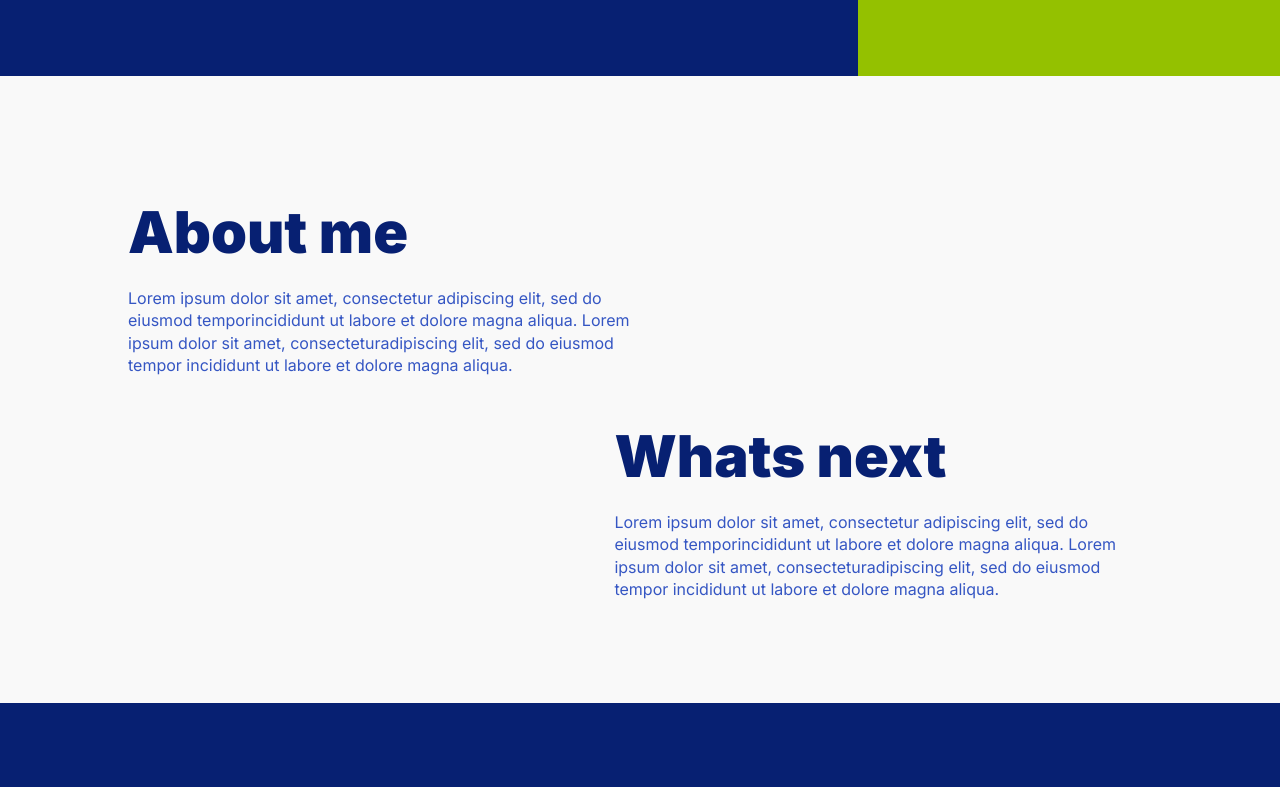
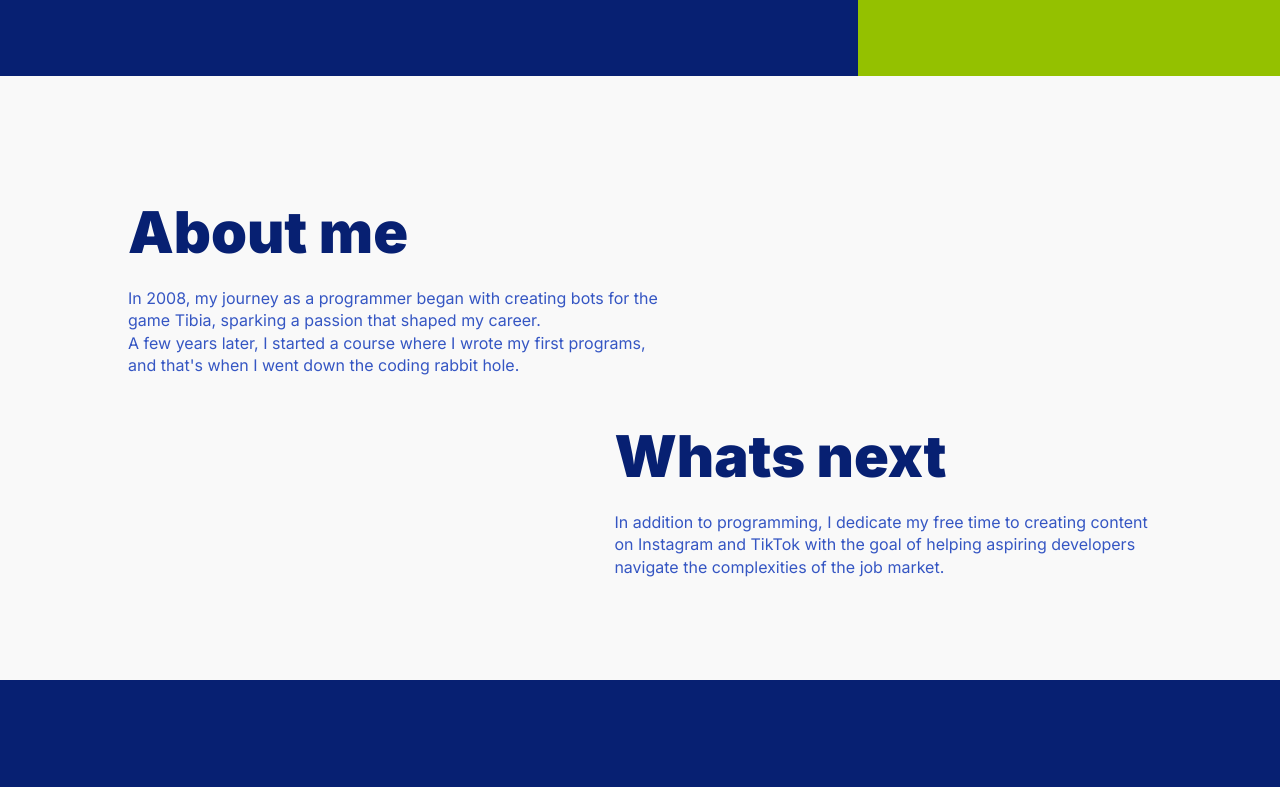
Before and after one commit to mdsavian/marlonsavian.com, a Next.js app: page / in a window 1280 px wide. Shown: the part 606-1393 px from the top of the page. Built offline with nearby package versions, Linux system fonts and the light colour scheme.

Commit message:
feat(about): change texts

```diff
--- a/app/components/About/index.tsx
+++ b/app/components/About/index.tsx
@@ -20,14 +20,16 @@ const AboutMe = () => {
             id="span-about-me-one"
             animationClass="animate-fade-in-1"
           >
-            Lorem ipsum dolor sit amet, consectetur adipiscing elit, sed do eiusmod tempor
+            In 2008, my journey as a programmer began with creating bots for the game Tibia,
             <AnimatedComponent
               tag="span"
               className="opacity-0"
               id="span-about-me-two"
               animationClass="animate-fade-in-2"
             >
-              incididunt ut labore et dolore magna aliqua. Lorem ipsum dolor sit amet, consectetur
+              {" "}
+              sparking a passion that shaped my career.
+              <br /> A few years later, I started a course where
             </AnimatedComponent>
             <AnimatedComponent
               tag="span"
@@ -35,7 +37,8 @@ const AboutMe = () => {
               id="span-about-me-three"
               animationClass="animate-fade-in-3"
             >
-              adipiscing elit, sed do eiusmod tempor incididunt ut labore et dolore magna aliqua.
+              {" "}
+              I wrote my first programs, and that&#39;s when I went down the coding rabbit hole.
             </AnimatedComponent>
           </AnimatedComponent>
         </div>
@@ -57,22 +60,17 @@ const AboutMe = () => {
               id="span-whats-next-one"
               animationClass="animate-fade-in-1"
             >
-              Lorem ipsum dolor sit amet, consectetur adipiscing elit, sed do eiusmod tempor
+              In addition to programming, I dedicate my free time to creating content on Instagram
+              and TikTok
               <AnimatedComponent
                 tag="span"
                 className="opacity-0"
                 id="span-whats-next-two"
                 animationClass="animate-fade-in-2"
               >
-                incididunt ut labore et dolore magna aliqua. Lorem ipsum dolor sit amet, consectetur
-              </AnimatedComponent>
-              <AnimatedComponent
-                tag="span"
-                className="opacity-0"
-                id="span-whats-next-three"
-                animationClass="animate-fade-in-3"
-              >
-                adipiscing elit, sed do eiusmod tempor incididunt ut labore et dolore magna aliqua.
+                {" "}
+                with the goal of helping aspiring developers navigate the complexities of the job
+                market.
               </AnimatedComponent>
             </AnimatedComponent>
           </div>
```
